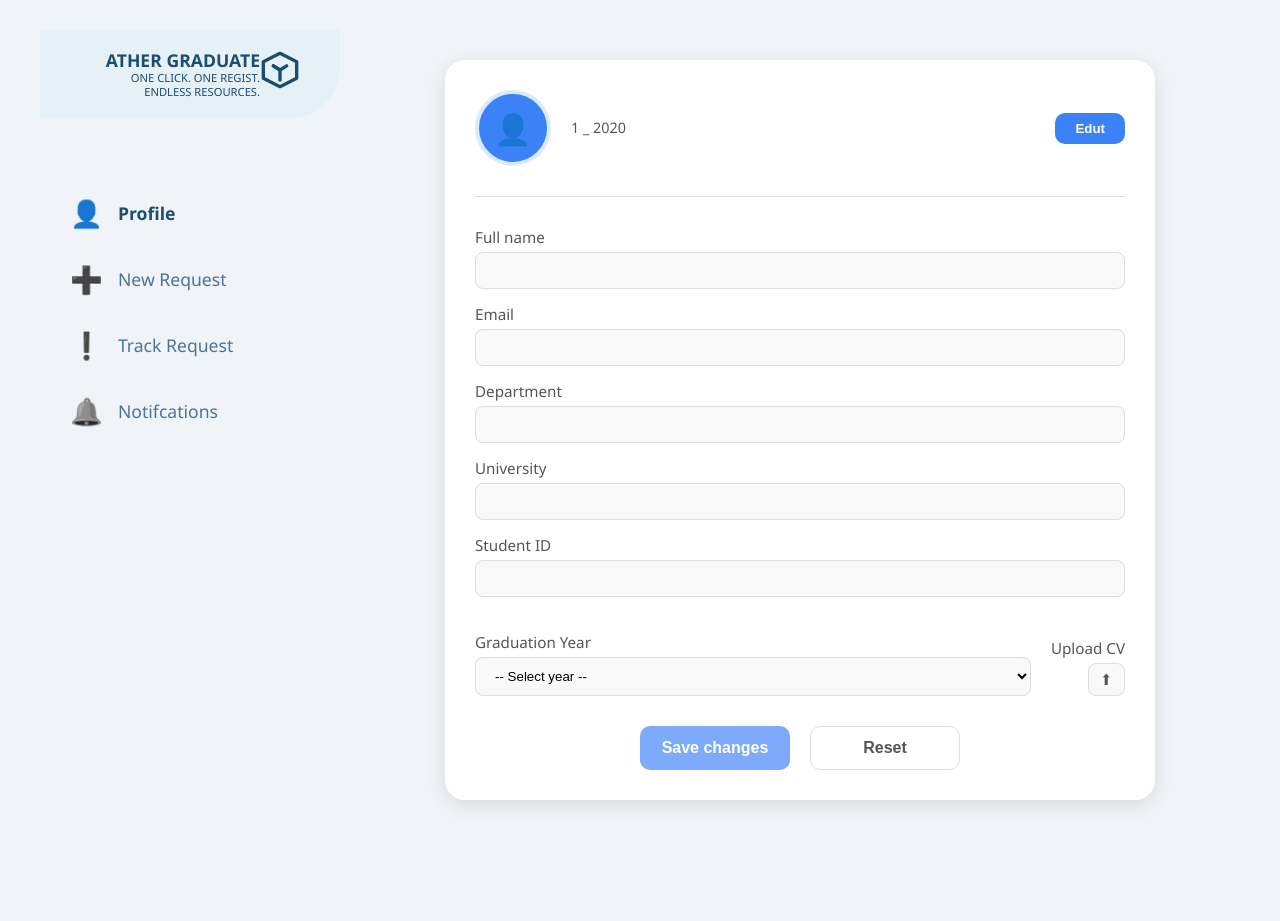
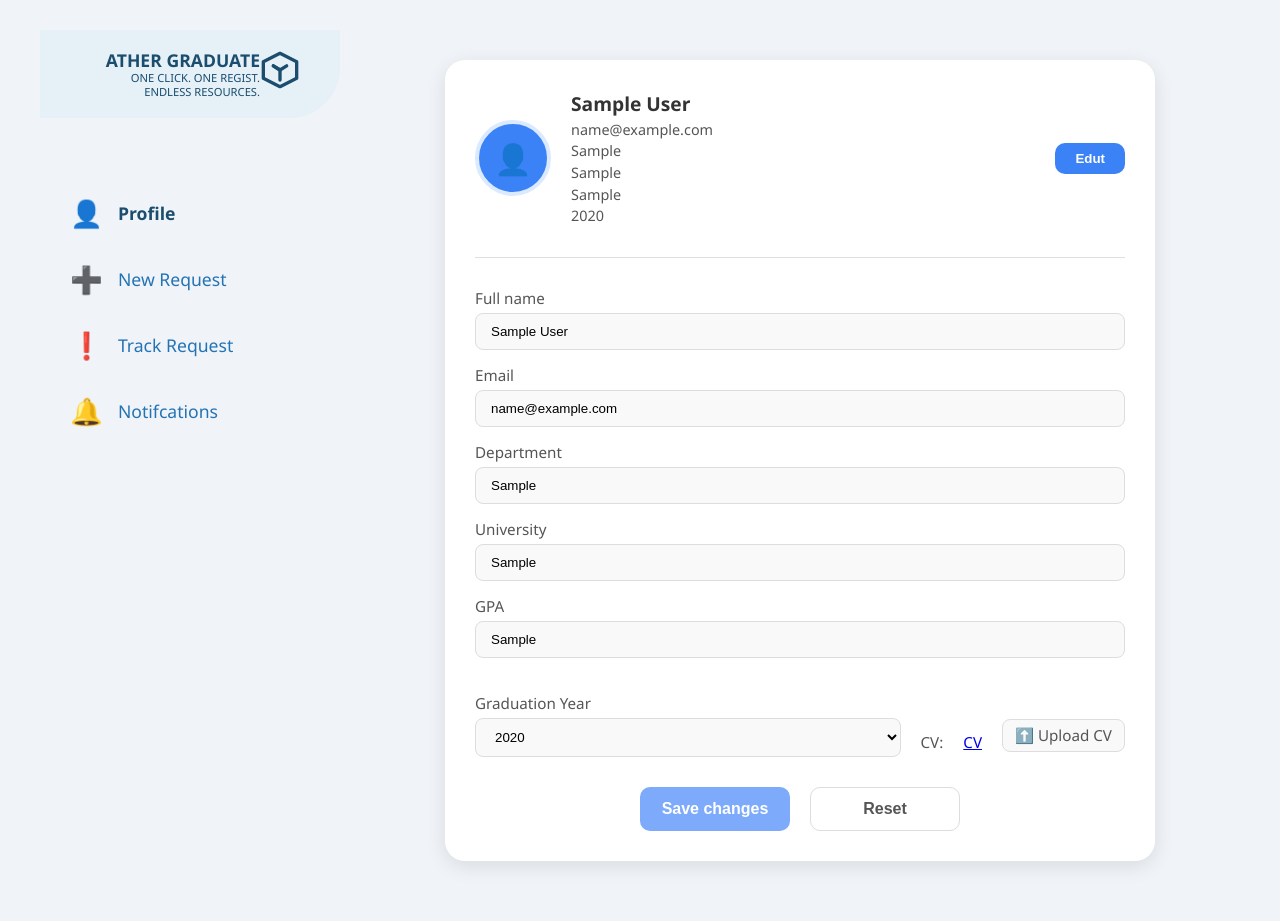
Before and after one commit to rghd-sudo/GP2.Ather, a PHP site: page /Student_Profile.php in a window 1280 px wide. Before the commit the page ends 805 px from the top, so only its background shows below. Run offline with PHP 8.4, Linux system fonts and the light colour scheme; the visitor is signed in with stand-in values (Sample User, id 1); tables that the repository leaves empty or names only in its code hold one stand-in row (values such as "Sample post"); data that the repository does not hold is empty.

Commit message:
صفحة البروفايل للخريج كااااملة وصحيحة

```diff
--- a/Student_Profile.php
+++ b/Student_Profile.php
@@ -1,29 +1,140 @@
 <?php
 session_start();
 include 'index.php';
-$user_id = 1;
-$graduates = mysqli_fetch_assoc(mysqli_query($conn, "SELECT * FROM graduates WHERE user_id=$user_id"));
-if ($_SERVER['REQUEST_METHOD'] == 'POST') {
-    $name = $_POST['name'];
-    $email = $_POST['email'];
-    $dept = $_POST['department'];
-    $univ = $_POST['university'];
-    $uid = $_POST['user_id'];
-    $grad = $_POST['graduation_year'];
 
-    $cv = $graduates['cv_path'];
-    if (!empty($_FILES['cv_path']['name'])) {
-        $cv = "uploads/" . basename($_FILES['cv_path']['name']);
-        move_uploaded_file($_FILES['cv_path']['tmp_name'], $cv);
+if (!isset($_SESSION['user_id'])) {
+    header("Location: login.php");
+    exit;
 }
 
-    $sql = "UPDATE graduates
-            SET name='$name', email='$email', department='$dept', university='$univ',
-                user_id='$uid', graduation_year='$grad', cv_path='$cv'
+$user_id = $_SESSION['user_id'];
+
+// جلب بيانات المستخدم والخريج
+$query = "
+    SELECT
+        users.id AS uid,
+        users.name,
+        users.email,
+        users.department,
+        users.university,
+        graduates.gpa,
+        graduates.cv_path,
+        graduates.graduation_year
+    FROM users
+    LEFT JOIN graduates ON users.id = graduates.user_id
+    WHERE users.id = $user_id
+";
+$result = mysqli_query($conn, $query);
+$graduate = mysqli_fetch_assoc($result);
+
+// حفظ التعديلات عند إرسال النموذج
+if ($_SERVER['REQUEST_METHOD'] === 'POST') {
+    $name  = $_POST['name'];
+    $email = $_POST['email'];
+    $dept  = $_POST['department'];
+    $univ  = $_POST['university'];
+    $gpa   = $_POST['gpa'];
+    $grad  = $_POST['graduation_year'];
+
+    $cv_path = $graduate['cv_path'] ?? null;
+
+    if (!empty($_FILES['cv_path']['name'])) {
+        $upload_dir = "uploads/";
+        $cv_path = $upload_dir . basename($_FILES['cv_path']['name']);
+        move_uploaded_file($_FILES['cv_path']['tmp_name'], $cv_path);
+    }
+
+    // تحديث users
+    mysqli_query($conn, "UPDATE users
+                         SET name='$name', email='$email', department='$dept', university='$univ'
+                         WHERE id=$user_id");
+
+    // التحقق إذا يوجد سجل في graduates
+    $grad_check = mysqli_query($conn, "SELECT * FROM graduates WHERE user_id=$user_id");
+    if (mysqli_num_rows($grad_check) > 0) {
+        // تحديث
+        mysqli_query($conn, "UPDATE graduates
+                             SET gpa='$gpa', cv_path='$cv_path', graduation_year='$grad'
+                             WHERE user_id=$user_id");
+    } else {
+        // إدراج جديد
+        mysqli_query($conn, "INSERT INTO graduates (user_id, gpa, cv_path, graduation_year)
+                             VALUES ($user_id, '$gpa', '$cv_path', '$grad')");
+    }
+
+    header("Location: Student_Profile.php");
+    exit;
+}
+/*session_start();
+include 'index.php';
+
+// ✅ التحقق من الجلسة
+if (!isset($_SESSION['user_id'])) {
+    header("Location: login.php");
+    exit;
+}
+
+$user_id = $_SESSION['user_id'];
+
+// ✅ جلب بيانات المستخدم والخريج معًا
+$query = "
+    SELECT
+        users.id AS uid,
+        users.name,
+        users.email,
+        users.department,
+        users.university,
+        graduates.gpa,
+        graduates.cv_path,
+        graduates.graduation_year
+    FROM users
+    LEFT JOIN graduates ON users.id = graduates.user_id
+    WHERE users.id = $user_id
+";
+$result = mysqli_query($conn, $query);
+$graduate = mysqli_fetch_assoc($result);
+
+// ✅ حفظ التعديلات عند إرسال النموذج
+if ($_SERVER['REQUEST_METHOD'] === 'POST') {
+    $name  = $_POST['name'];
+    $email = $_POST['email'];
+    $dept  = $_POST['department'];
+    $univ  = $_POST['university'];
+    $gpa   = $_POST['gpa'];
+    $grad  = $_POST['graduation_year'];
+
+    // 📂 معالجة رفع السيرة الذاتية
+$cv_path = $graduate['cv_path'] ?? null;
+
+if (!empty($_FILES['cv_path']['name'])) {
+    $upload_dir = "uploads/";
+    $cv_path = $upload_dir . basename($_FILES['cv_path']['name']);
+    move_uploaded_file($_FILES['cv_path']['tmp_name'], $cv_path);
+}
+
+// ثم استخدام $cv_path في INSERT أو UPDATE كما ذكرت أعلاه
+    // ✅ تحديث جدول users
+    $sql_user = "UPDATE users
+                 SET name='$name', email='$email', department='$dept', university='$univ'
                  WHERE id=$user_id";
-    mysqli_query($conn, $sql);
-    header("Location: profile.php");
+    mysqli_query($conn, $sql_user);
+
+    // ✅ إذا الخريج موجود مسبقًا → حدّث، وإلا أضف سجل جديد
+    if ($graduate['gid']) {
+        $sql_grad = "UPDATE graduates
+                     SET gpa='$gpa', cv_path='$cv', graduation_year='$grad'
+                     WHERE user_id=$user_id";
+    } else {
+        $sql_grad = "INSERT INTO graduates (user_id, gpa, cv_path, graduation_year)
+                     VALUES ($user_id, '$gpa', '$cv', '$grad')";
     }
+
+    mysqli_query($conn, $sql_grad);
+
+    // 🔁 إعادة تحميل الصفحة بعد الحفظ
+    header("Location: Student_Profile.php");
+    exit;
+}*/
 ?>
 <!DOCTYPE html>
 <html lang="en">
@@ -106,7 +217,7 @@ if ($_SERVER['REQUEST_METHOD'] == 'POST') {
             padding: 15px 30px;
             cursor: pointer;
             transition: background-color 0.3s, color 0.3s;
-            color: #4b7495;
+            color: #2373b5ff;
             text-decoration: none;
             font-size: 1.1em;
             font-weight: 500;
@@ -114,7 +225,7 @@ if ($_SERVER['REQUEST_METHOD'] == 'POST') {
 
         .menu-item span {
             font-size: 1.5em;
-            filter: grayscale(100%) brightness(0.7);
+
         }
 
         /* تنسيق العنصر النشط */
@@ -395,11 +506,12 @@ if ($_SERVER['REQUEST_METHOD'] == 'POST') {
                             <span>👤</span>
                         </div>
                          <div class="profile-details">
-                            <strong><?= htmlspecialchars($users['name']) ?></strong>
-                            <span><?= htmlspecialchars($users['email']) ?></span>
-                            <span><?= htmlspecialchars($users['department']) ?></span>
-                            <span><?= htmlspecialchars($users['university']) ?></span>
-                            <span><?= htmlspecialchars($graduates['user_id'] . ' _ ' . $graduates['graduation_year']) ?></span>
+                        <strong><?= htmlspecialchars($graduate['name'] ?? '') ?></strong>
+                        <span><?= htmlspecialchars($graduate['email'] ?? '') ?></span>
+                        <span><?= htmlspecialchars($graduate['department'] ?? '') ?></span>
+                        <span><?= htmlspecialchars($graduate['university'] ?? '') ?></span>
+                        <span><?= htmlspecialchars($graduate['gpa'] ?? '') ?></span>
+                        <span><?= htmlspecialchars($graduate['graduation_year'] ?? '') ?></span>
                     </div>
                     </div>
                     <button class="btn-edit" id="editBtn">Edut</button>
@@ -407,45 +519,44 @@ if ($_SERVER['REQUEST_METHOD'] == 'POST') {
                 <hr class="separator">
                 <div class="form-section">
                     <form method="POST" enctype="multipart/form-data">
-
                         <label>Full name</label>
-                        <input type="text" name="name" value="">
+                    <input type="text" name="name" value="<?= htmlspecialchars($graduate['name'] ?? '') ?>">
 
                     <label>Email</label>
-                        <input type="email" name="email" value="">
+                    <input type="email" name="email" value="<?= htmlspecialchars($graduate['email'] ?? '') ?>">
 
                     <label>Department</label>
-                        <input type="text" name="department" value="">
+                    <input type="text" name="department" value="<?= htmlspecialchars($graduate['department'] ?? '') ?>">
 
                     <label>University</label>
-                        <input type="text" name="university" value="">
+                    <input type="text" name="university" value="<?= htmlspecialchars($graduate['university'] ?? '') ?>">
 
-                        <label>Student ID</label>
-                        <input type="text" name="user_id" value="">
+                    <label>GPA</label>
+                    <input type="text" name="gpa" value="<?= htmlspecialchars($graduate['gpa'] ?? '') ?>">
 
                         <div class="form-row">
                             <div class="grad-year-group">
                                 <label>Graduation Year</label>
-                                <select name="graduation">
-                                    <option value="" disabled selected>-- Select year --</option>
-                                    <?php
-                                    // حلقة توليد السنوات من 2024 إلى 2030
-                                    for ($y = 2024; $y <= 2030; $y++):
-                                    ?>
-                                        <option value="<?= $y ?>" <?= ($graduates['graduation_year'] == $y) ? "selected" : "" ?>>
-                                            <?= $y ?>
-                                        </option>
+                                <select name="graduation_year">
+                        <option disabled selected>-- Select year --</option>
+                        <?php for ($y = 2020; $y <= 2030; $y++): ?>
+                            <option value="<?= $y ?>" <?= ($graduate['graduation_year'] == $y) ? 'selected' : '' ?>><?= $y ?></option>
                         <?php endfor; ?>
                     </select>
                             </div>
+                            <!-- عرض CV الحالي -->
+                             <label>CV: </label>
+                             <?php if (!empty($graduate['cv_path'])): ?>
+                               <label><a href="<?= htmlspecialchars($graduate['cv_path']) ?>" target="_blank">CV</a></label>
+                                <?php else: ?>
+                                    <span>No CV uploaded</span>
+                                    <?php endif; ?>
+                                    <!-- رفع CV جديد -->
+                                     <label for="cv-upload" class="upload-icon">⬆️ Upload CV</label>
+                                     <input type="file" name="cv_path" id="cv-upload" hidden>
 
-                            <div class="upload-group">
-                                <label>Upload CV</label>
-                                <label for="cv-upload" class="upload-icon">
-                                    <span>⬆</span>
-                                </label>
-                                <input type="file" name="cv" id="cv-upload" hidden>
-                            </div>
+                                <!--<input type="file" name="cv" id="cv-upload" hidden>
+                            </div>-->
                         </div>
 
                         <div class="actions">
```
Also changed, not shown: 2 other files. Lines whose indentation alone changed are shown as unchanged.
